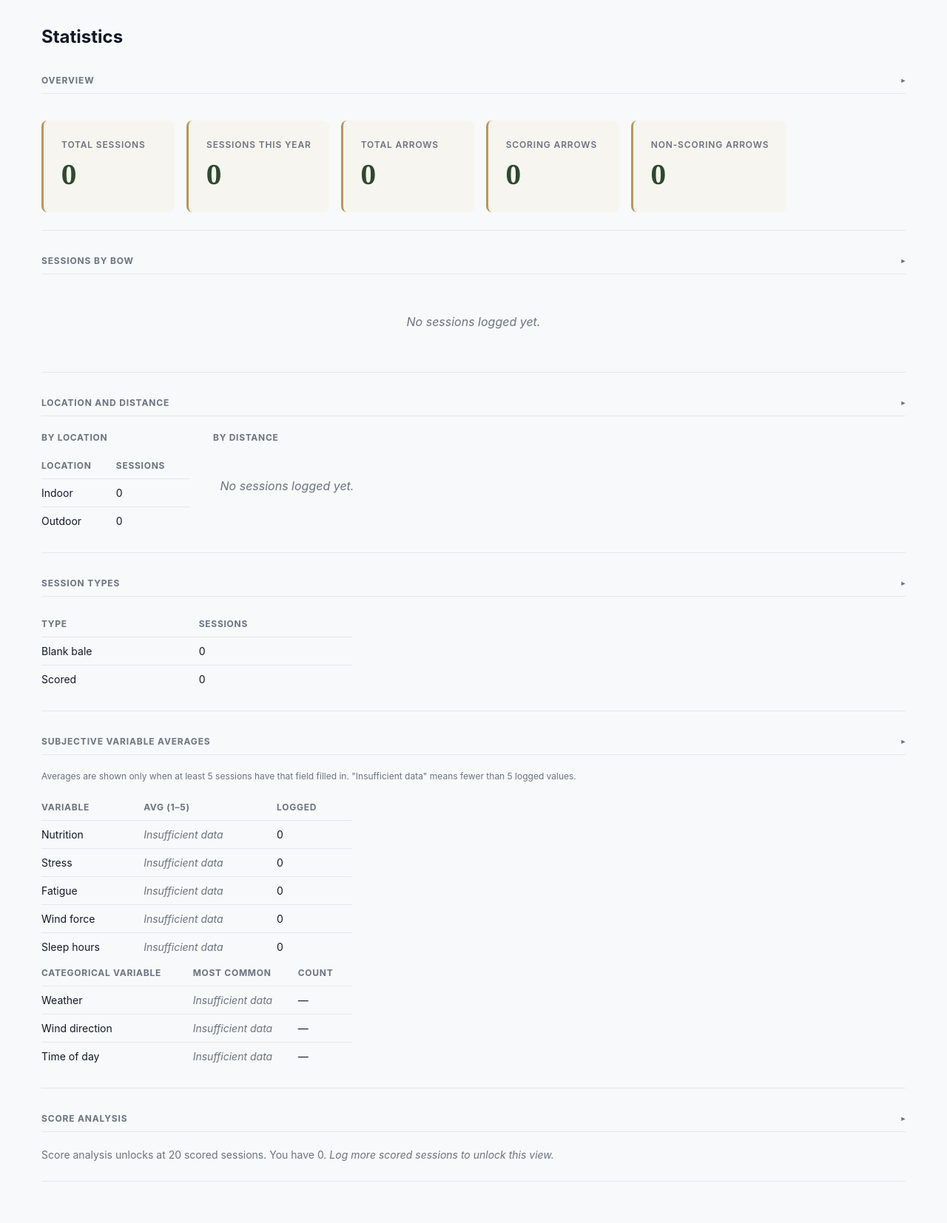
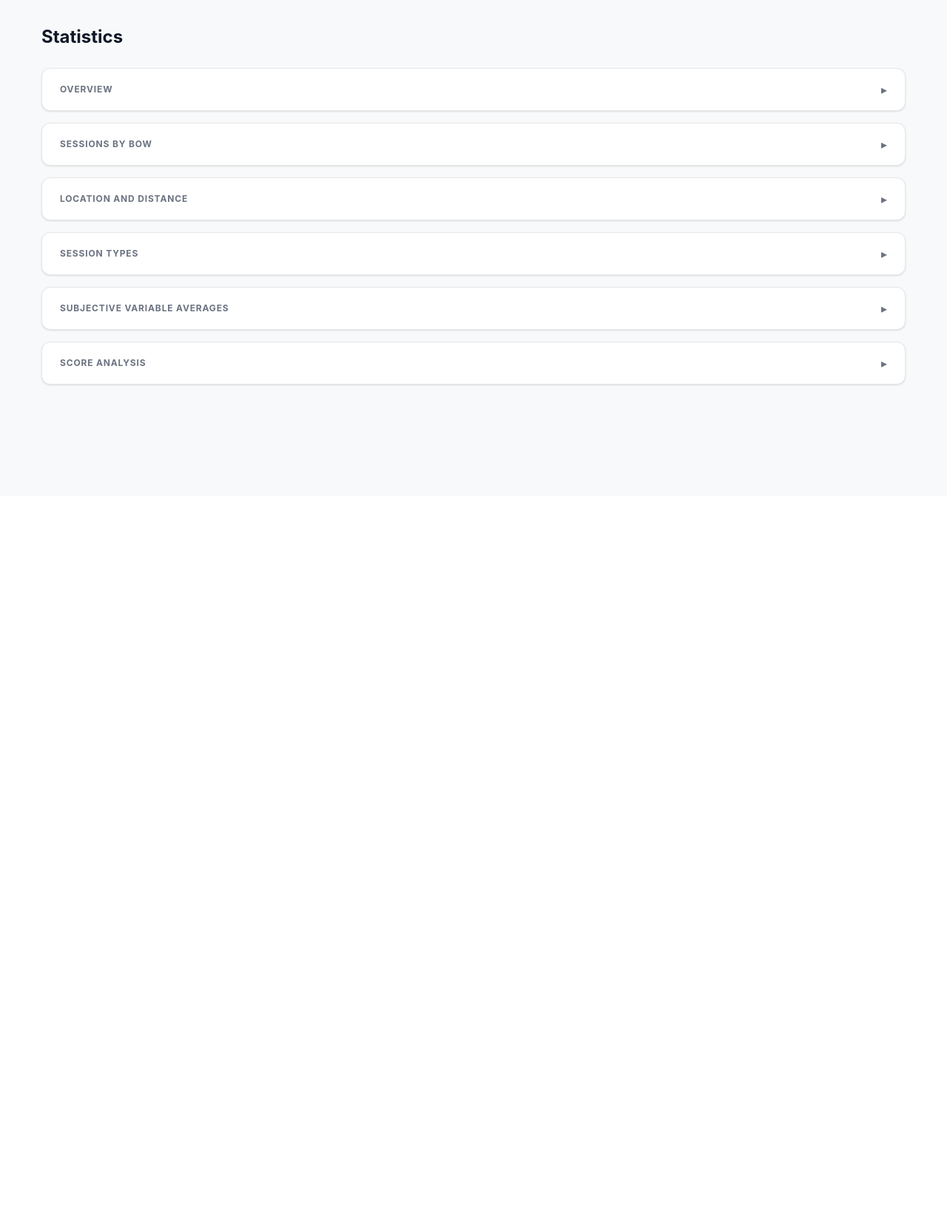
Before and after one commit to mjkork/my-repo-name, a Django app: page /mystatistics/ in a window 1280 px wide. Shown: the part 129-1783 px from the top of the page at 74% size. After the commit the page ends 651 px from the top, so only its background shows below. Run offline with Django 5.2, Linux system fonts and the light colour scheme; data that the repository does not hold is empty.

Commit message:
statistics page: card container styling + default collapsed

```diff
--- a/static/css/main.css
+++ b/static/css/main.css
@@ -826,17 +826,26 @@ details[open] .settings-card-chevron {
 .field-hidden { display: none !important; }
 
 /* ---- Statistics page ---- */
+/* Expandable card sections reuse .settings-card + .settings-card--expandable for the container
+ * and .settings-card-summary / .settings-card-chevron for the summary bar.
+ * The title text differs: settings uses centered italic, stats uses uppercase left-aligned. */
 .stats-page { padding: var(--sp-8) 0; }
 
-/* Each major section is a <details open> using .form-section-heading for the summary. */
-.stats-section {
-    margin-bottom: var(--sp-6);
-    border-bottom: 1px solid var(--color-border);
-    padding-bottom: var(--sp-2);
+/* Stack of expandable card sections with consistent vertical gap */
+.stats-sections {
+    display: flex;
+    flex-direction: column;
+    gap: var(--sp-4);
 }
 
-.stats-section-body {
-    padding: var(--sp-5) 0 var(--sp-4);
+/* Uppercase left-aligned title — overrides the centered italic of .settings-card-title */
+.stats-section-title {
+    flex: 1;
+    font-size: var(--text-xs);
+    font-weight: 700;
+    text-transform: uppercase;
+    letter-spacing: 0.07em;
+    color: var(--color-text-muted);
 }
 
 /* Two-column layout for location + distance tables side by side */
--- a/templates/analytics/mystatistics.html
+++ b/templates/analytics/mystatistics.html
@@ -8,13 +8,15 @@
         <h1>Statistics</h1>
     </div>
 
+    <div class="stats-sections">
+
     {# ── 1. Overview ─────────────────────────────────────────────────────── #}
-    <details class="stats-section" open>
-        <summary class="form-section-heading">
-            Overview
-            <span class="form-section-chevron" aria-hidden="true">▸</span>
+    <details class="settings-card settings-card--expandable">
+        <summary class="settings-card-summary">
+            <span class="stats-section-title">Overview</span>
+            <span class="settings-card-chevron" aria-hidden="true">▸</span>
         </summary>
-        <div class="stats-section-body">
+        <div class="settings-card-body">
             <div class="stat-card-row stats-overview-row">
                 <div class="stat-card">
                     <div class="stat-card-label">Total sessions</div>
@@ -41,12 +43,12 @@
     </details>
 
     {# ── 2. Sessions by bow ────────────────────────────────────────────────── #}
-    <details class="stats-section" open>
-        <summary class="form-section-heading">
-            Sessions by bow
-            <span class="form-section-chevron" aria-hidden="true">▸</span>
+    <details class="settings-card settings-card--expandable">
+        <summary class="settings-card-summary">
+            <span class="stats-section-title">Sessions by bow</span>
+            <span class="settings-card-chevron" aria-hidden="true">▸</span>
         </summary>
-        <div class="stats-section-body">
+        <div class="settings-card-body">
             {% if bow_rows %}
             <table class="stats-table">
                 <thead>
@@ -73,12 +75,12 @@
     </details>
 
     {# ── 3. Location and distance ──────────────────────────────────────────── #}
-    <details class="stats-section" open>
-        <summary class="form-section-heading">
-            Location and distance
-            <span class="form-section-chevron" aria-hidden="true">▸</span>
+    <details class="settings-card settings-card--expandable">
+        <summary class="settings-card-summary">
+            <span class="stats-section-title">Location and distance</span>
+            <span class="settings-card-chevron" aria-hidden="true">▸</span>
         </summary>
-        <div class="stats-section-body stats-section-body--columns">
+        <div class="settings-card-body stats-section-body--columns">
 
             <div class="stats-subsection">
                 <h3 class="stats-subsection-heading">By location</h3>
@@ -136,12 +138,12 @@
     </details>
 
     {# ── 4. Session types ──────────────────────────────────────────────────── #}
-    <details class="stats-section" open>
-        <summary class="form-section-heading">
-            Session types
-            <span class="form-section-chevron" aria-hidden="true">▸</span>
+    <details class="settings-card settings-card--expandable">
+        <summary class="settings-card-summary">
+            <span class="stats-section-title">Session types</span>
+            <span class="settings-card-chevron" aria-hidden="true">▸</span>
         </summary>
-        <div class="stats-section-body">
+        <div class="settings-card-body">
             <table class="stats-table stats-table--narrow">
                 <thead>
                     <tr>
@@ -164,12 +166,12 @@
     </details>
 
     {# ── 5. Subjective variable averages ──────────────────────────────────── #}
-    <details class="stats-section" open>
-        <summary class="form-section-heading">
-            Subjective variable averages
-            <span class="form-section-chevron" aria-hidden="true">▸</span>
+    <details class="settings-card settings-card--expandable">
+        <summary class="settings-card-summary">
+            <span class="stats-section-title">Subjective variable averages</span>
+            <span class="settings-card-chevron" aria-hidden="true">▸</span>
         </summary>
-        <div class="stats-section-body">
+        <div class="settings-card-body">
             <p class="stats-note">Averages are shown only when at least {{ subjective_min_n }} sessions have that field filled in. "Insufficient data" means fewer than {{ subjective_min_n }} logged values.</p>
             <table class="stats-table stats-table--narrow">
                 <thead>
@@ -238,12 +240,12 @@
     </details>
 
     {# ── 6. Score analysis ────────────────────────────────────────────────── #}
-    <details class="stats-section" open>
-        <summary class="form-section-heading">
-            Score analysis
-            <span class="form-section-chevron" aria-hidden="true">▸</span>
+    <details class="settings-card settings-card--expandable">
+        <summary class="settings-card-summary">
+            <span class="stats-section-title">Score analysis</span>
+            <span class="settings-card-chevron" aria-hidden="true">▸</span>
         </summary>
-        <div class="stats-section-body">
+        <div class="settings-card-body">
             {% if score_analysis.available %}
             <table class="stats-table stats-table--narrow">
                 <thead>
@@ -277,5 +279,6 @@
         </div>
     </details>
 
+    </div>{# end .stats-sections #}
 </div>
 {% endblock %}
```
Also changed, not shown: PROJECT_NOTES.md (+33 -3 lines), analytics/tests/test_views.py (+7 -2 lines).
